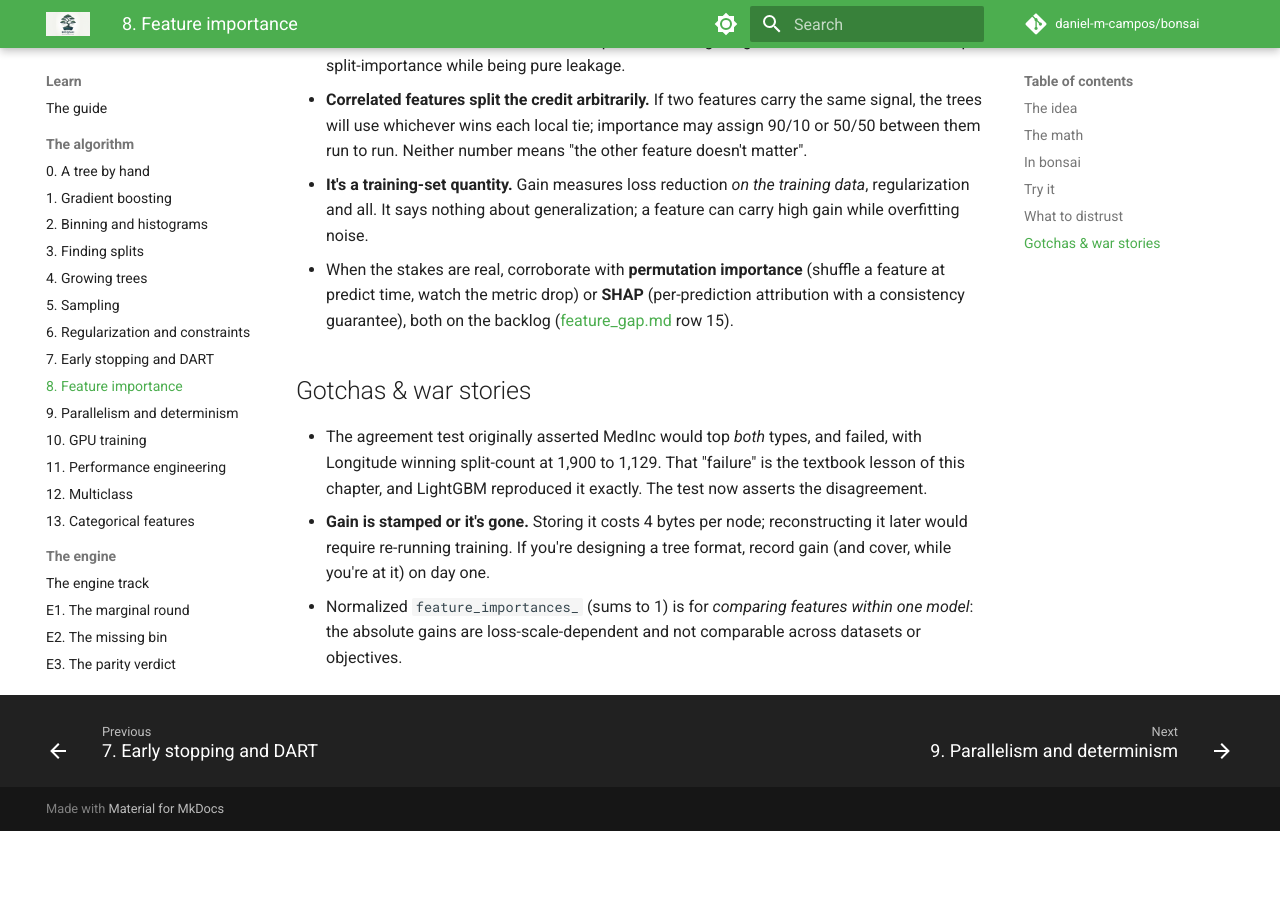
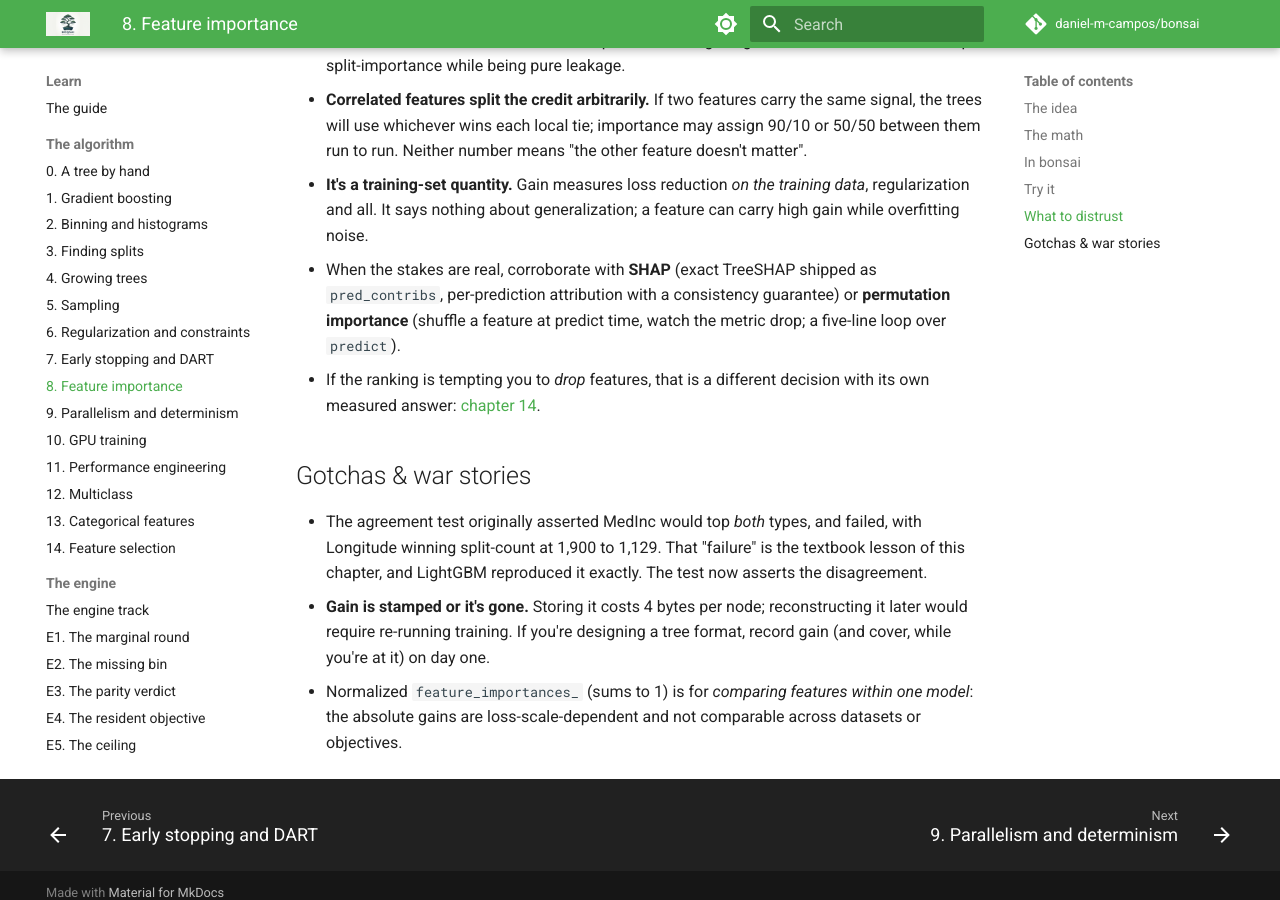
Before and after one commit to daniel-m-campos/bonsai, an MkDocs documentation site: the page built from docs/guide/8-feature-importance.md, in a window 1280 px wide and 900 px high, scrolled down 2359 px. Built offline with MkDocs 1.6.1 and Material for MkDocs 9.7.7, drawn with Linux system fonts in a browser that asks for light colours; comment, search, counter and statistics services are not loaded; before the commit the page ends 3190 px from its top, so only the background shows below that.

Commit message:
docs(guide): chapter 14, feature selection
The survey chapter: why wide-short data and inference budgets force the
cut, the gain-inflation math, the selection-bias trap, the correlation
limit, and the nine-method race read against its cost column. A CI-run
example miniaturizes both motivations. Chapter 8's stale SHAP-backlog
line is updated and cross-linked; Boruta joins the timeline citing the
decision log.

Claude-Session: https://claude.ai/code/session_01SfgWZ7ftZV7aJJh87NXR72

```diff
--- a/docs/guide/8-feature-importance.md
+++ b/docs/guide/8-feature-importance.md
@@ -110,10 +110,14 @@ modes to keep in mind:
 - **It's a training-set quantity.** Gain measures loss reduction *on the
   training data*, regularization and all. It says nothing about
   generalization; a feature can carry high gain while overfitting noise.
-- When the stakes are real, corroborate with **permutation importance**
-  (shuffle a feature at predict time, watch the metric drop) or **SHAP**
-  (per-prediction attribution with a consistency guarantee), both on the
-  backlog ([feature_gap.md](https://github.com/daniel-m-campos/bonsai/blob/main/docs/feature_gap.md) row 15).
+- When the stakes are real, corroborate with **SHAP** (exact TreeSHAP
+  shipped as `pred_contribs`, per-prediction attribution with a
+  consistency guarantee) or **permutation importance** (shuffle a feature
+  at predict time, watch the metric drop; a five-line loop over
+  `predict`).
+- If the ranking is tempting you to *drop* features, that is a different
+  decision with its own measured answer:
+  [chapter 14](14-feature-selection.md).
 
 ## Gotchas & war stories
 
--- a/mkdocs.yml
+++ b/mkdocs.yml
@@ -110,6 +110,7 @@ nav:
           - 11. Performance engineering: guide/11-performance-engineering.md
           - 12. Multiclass: guide/12-multiclass.md
           - 13. Categorical features: guide/13-categorical-features.md
+          - 14. Feature selection: guide/14-feature-selection.md
       - The engine:
           - The engine track: learn/engine/README.md
           - E1. The marginal round: learn/engine/1-the-marginal-round.md
```
Also changed, not shown: docs/guide/14-feature-selection.md (added, +141 -0 lines), docs/guide/README.md (+1 -0 lines), docs/learn/timeline.json (+10 -0 lines), docs/learn/timeline.md (+2 -0 lines).
